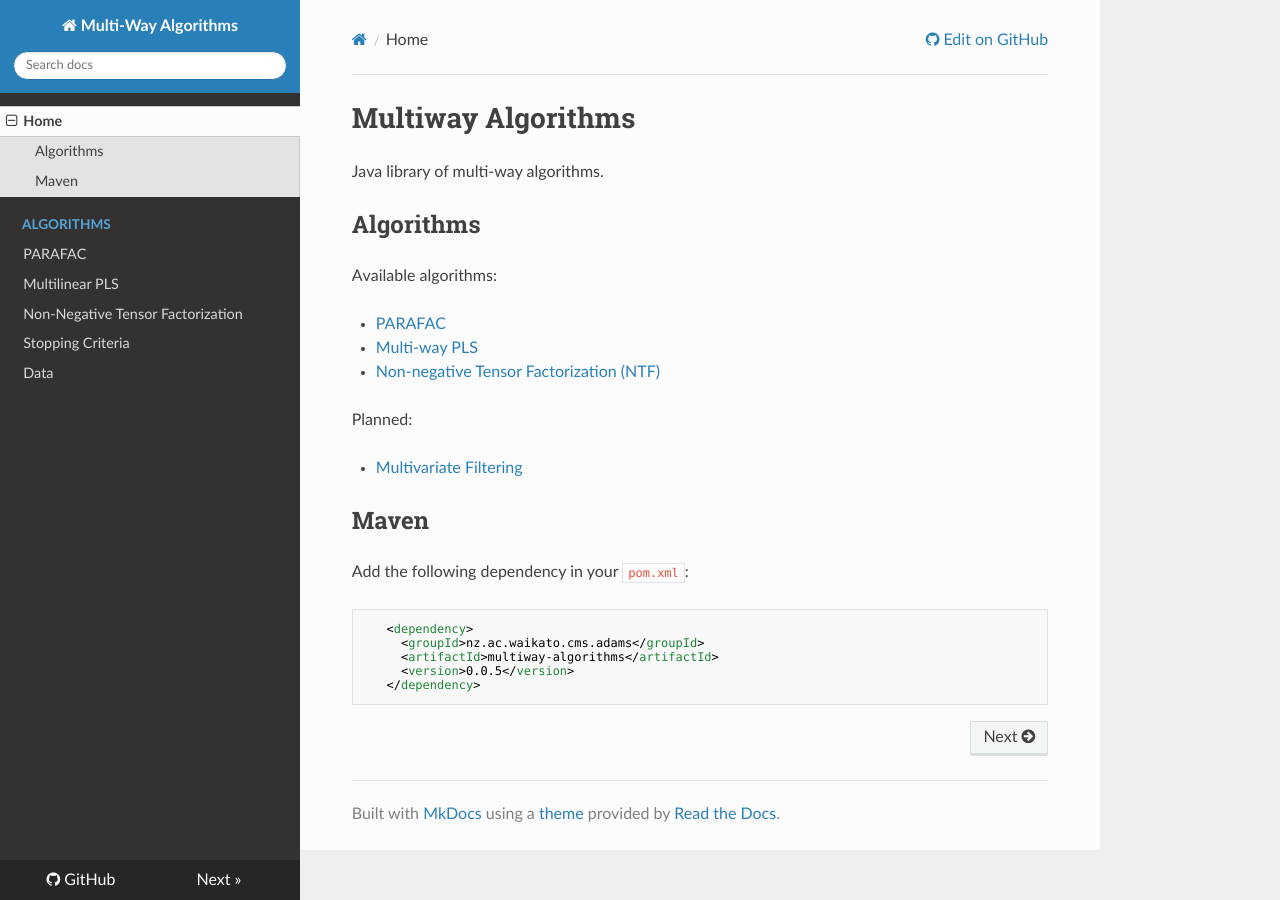
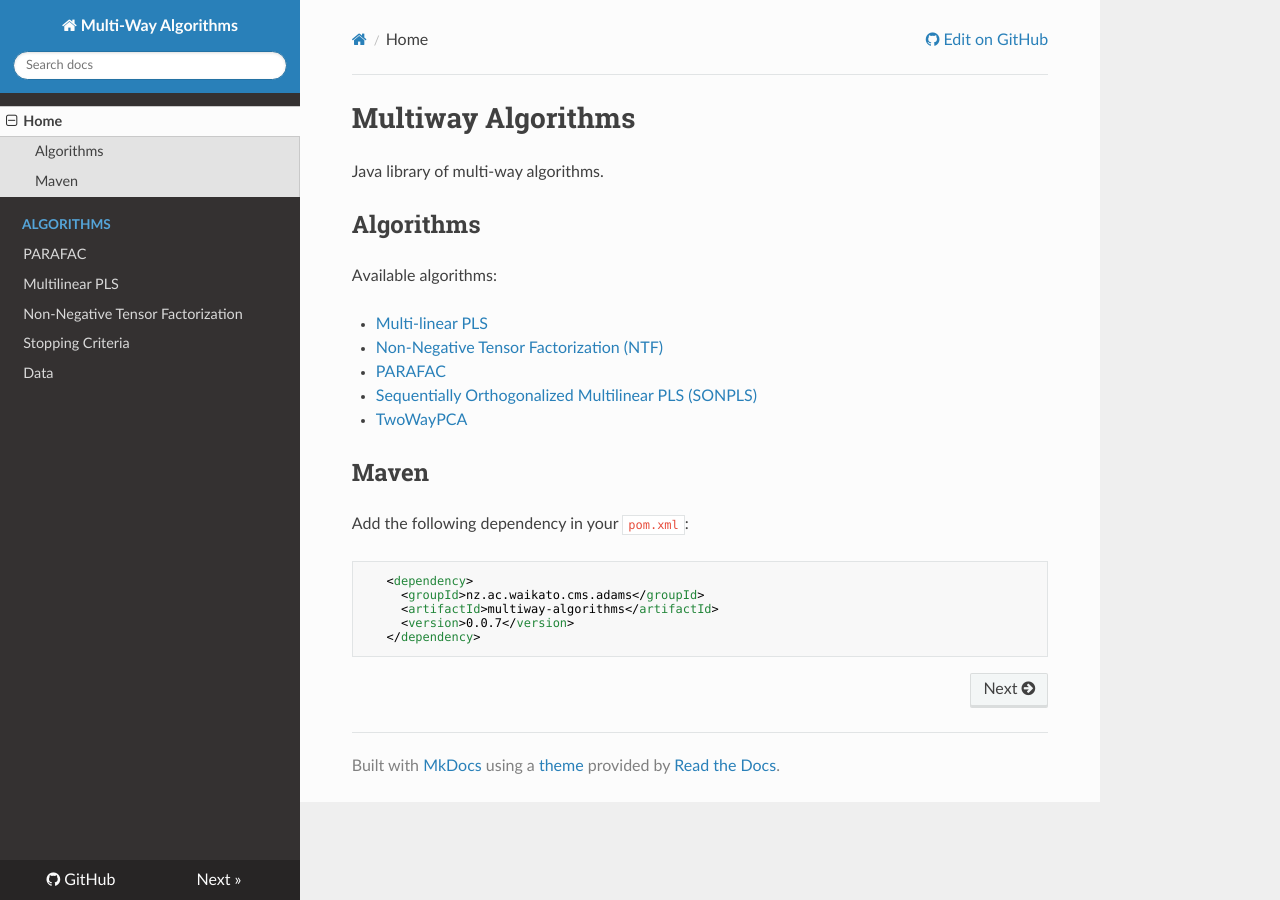
Before and after one commit to waikato-datamining/multiway-algorithms, an MkDocs documentation site: the page built from docs/index.md, in a window 1280 px wide. Built offline with MkDocs 1.6.1, drawn with Linux system fonts in a browser that asks for light colours; nearby versions of some CDN libraries; old or Windows-style settings are respelled for this version of MkDocs.

Commit message:
updated list of algorithms and associated links to publications

````diff
--- a/docs/index.md
+++ b/docs/index.md
@@ -7,14 +7,11 @@ Java library of multi-way algorithms.
 
 Available algorithms:
 
-* [PARAFAC](http://www.models.life.ku.dk/~rasmus/presentations/parafac_tutorial/paraf.htm)
-* [Multi-way PLS](http://www.models.life.ku.dk/~rasmus/presentations/Npls_sugar/npls.htm)
-* [Non-negative Tensor Factorization (NTF)](https://dl.acm.org/citation.cfm?id=1102451)
-
-Planned:
-
-
-* [Multivariate Filtering](http://wiki.eigenvector.com/index.php?title=Advanced_Preprocessing:_Multivariate_Filtering)
+* [Multi-linear PLS](http://onlinelibrary.wiley.com/doi/10.1002/(SICI)1099-128X(199601)10:1%3C47::AID-CEM400%3E3.0.CO;2-C/epdf)
+* [Non-Negative Tensor Factorization (NTF)](https://dl.acm.org/citation.cfm?id=1102451)
+* [PARAFAC](https://doi.org/10.1016/S0169-7439(97)00032-4)
+* [Sequentially Orthogonalized Multilinear PLS (SONPLS)](https://doi.org/10.1016/j.chemolab.2017.03.002)
+* [TwoWayPCA](http://models.life.ku.dk/sites/default/files/NPLS_Rver.zip)
 
 
 ## Maven
@@ -25,6 +22,6 @@ Add the following dependency in your `pom.xml`:
    <dependency>
      <groupId>nz.ac.waikato.cms.adams</groupId>
      <artifactId>multiway-algorithms</artifactId>
-     <version>0.0.5</version>
+     <version>0.0.7</version>
    </dependency>
 ```
````
Also changed, not shown: README.md (+6 -8 lines).
